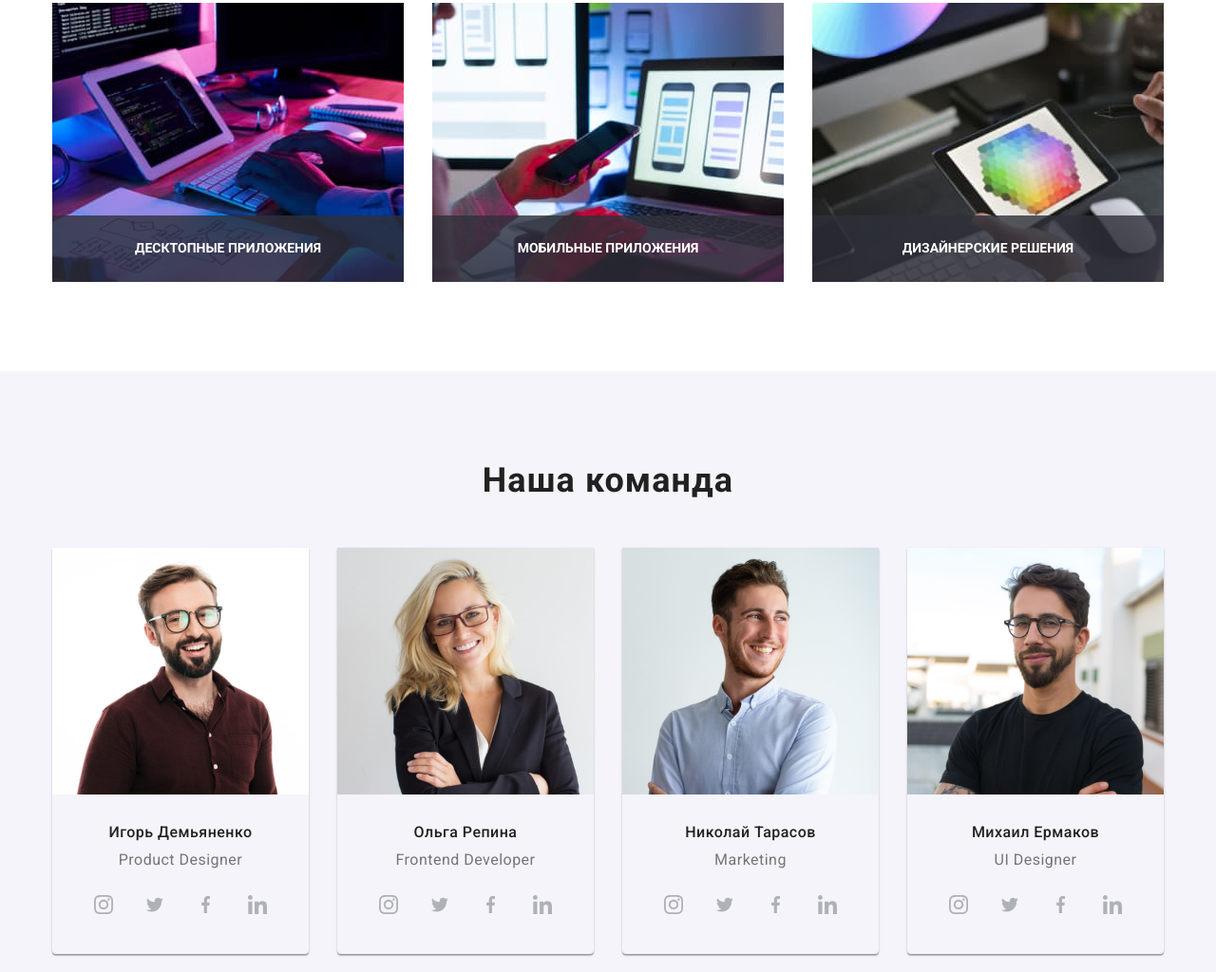
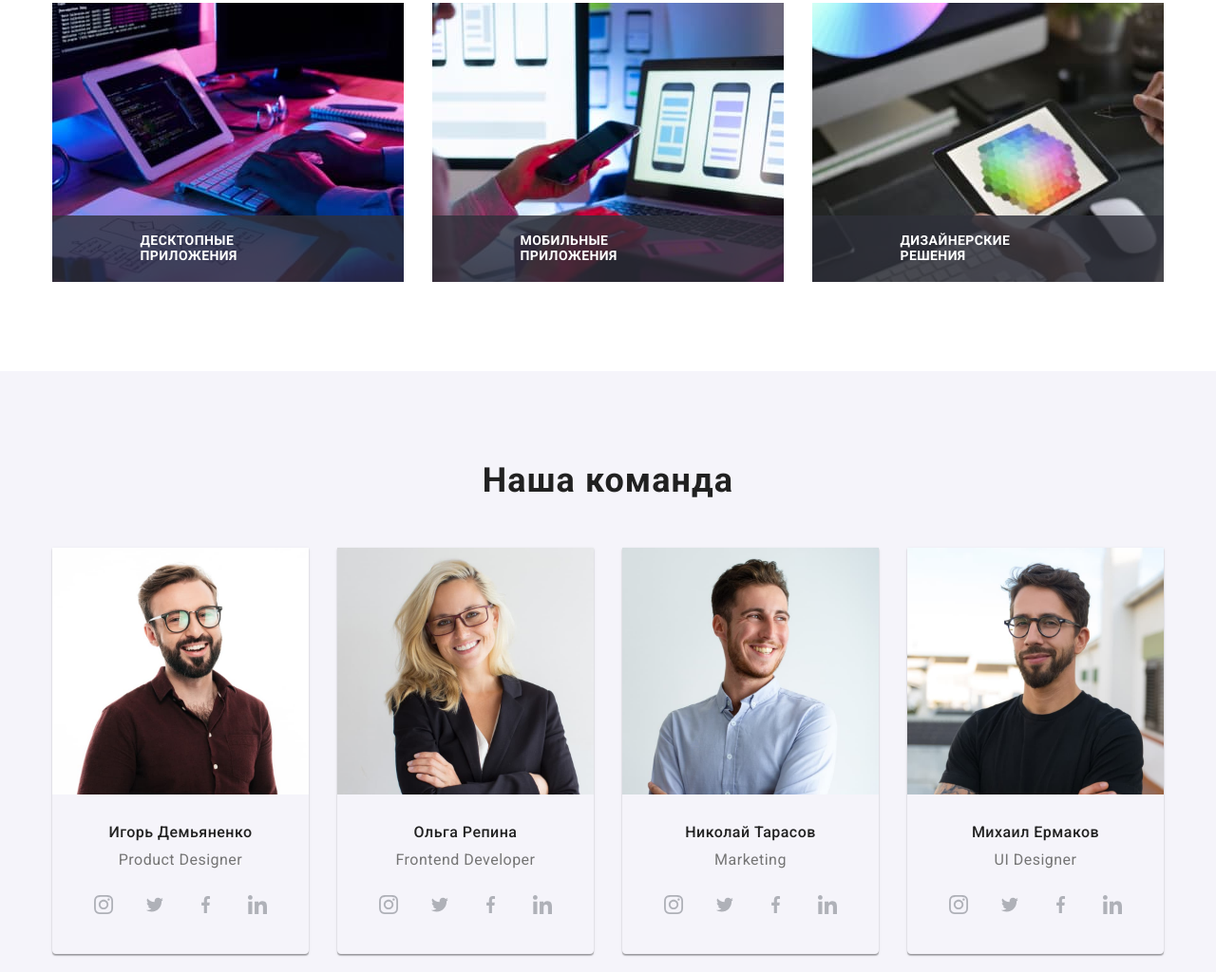
Before and after one commit to snap515/html-css-goit55-hw05, a plain HTML site: page index.html in a window 1280 px wide. Shown: the part 1206-2230 px from the top of the page at 95% size. Drawn offline with nearby package versions, Linux system fonts and the light colour scheme.

Commit message:
меняет позиционирование текста в карточках "чем мы занимаемся" с флекса на абсолютное позиционирование

```diff
--- a/css/styles.css
+++ b/css/styles.css
@@ -31,7 +31,10 @@ h6 {
 
 p {
     margin: 0px;
+    margin-block-start: 0px;
+    margin-block-end: 0px;
 }
+
 
 img {
     display: block;
@@ -270,13 +273,9 @@ img {
 }
 
 .activity-thumb {
-    display: flex;
-    justify-content: center;
-    align-items: center;
-
     position: absolute;
-    left: 0%;
-    bottom: 0%;
+    left: 0;
+    bottom: 0;
 
     width: 370px;
     height: 70px;
@@ -285,10 +284,15 @@ img {
 }
 
 .thumb-text {
+    position: absolute;
+    top: 50%;
+    left: 50%;
+    transform: translate(-50%, -50%);
+
     color: var(--white-color);
     font-weight: 700;
     text-transform: uppercase;
-
+    letter-spacing: 0.03em;
     font-size: 14px;
     line-height: 1.14;
 }
```
